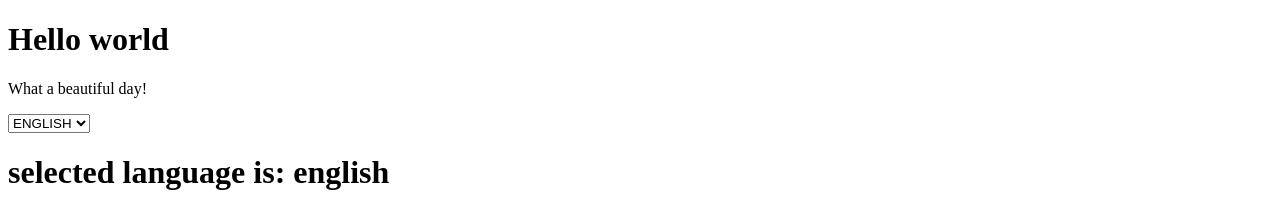
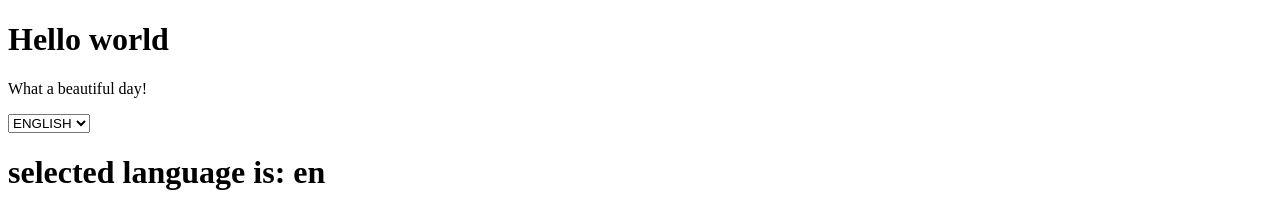
Before and after one commit to SeleneVicenza/react-exercises, a React (Create React App) app: page / in a window 1280 px wide. Shown: the top 212 px of the page. Built offline with nearby package versions, Linux system fonts and the light colour scheme; no server answers.

Commit message:
useContext

```diff
--- a/src/Container.js
+++ b/src/Container.js
@@ -1,32 +1,28 @@
-import React from "react";
+import React, { useState } from "react";
 import { createContext } from "react";
 import DisplayLanguage from "./DisplayLanguage";
 
 export const LanguageContext = createContext('en')
-export default class Container extends React.Component {
+export default function Container() {
 
-    state = {
-        language: 'en',
+    const [language, setLang] = useState('en')
+
+    const handleLanguage = (event) => {
+        setLang(event.target.value)
     }
 
-    handleLanguage=(event)=>{
-            this.setState({
-                language:event.target.value,
-            })
-    }
 
-    render() {
     return (
         <div>
-                <select value={this.state.language} onChange={this.handleLanguage}>
+            <select value={language} onChange={handleLanguage}>
                 <option value='en'>ENGLISH</option>
                 <option value='it'>ITALIANO</option>
             </select>
-                <LanguageContext.Provider value={this.state.language}>
+            <LanguageContext.Provider value={language}>
                 <DisplayLanguage />
             </LanguageContext.Provider>
         </div>
 
     )
+
 }
-}
--- a/src/DisplayLanguage.js
+++ b/src/DisplayLanguage.js
@@ -1,26 +1,18 @@
-import React from "react";
+import React, { useContext } from "react";
 import { LanguageContext } from "./Container";
 
-const Strings = {
-    en: {LANG: "english"},
-    it: {LANG: "italiano"}
-}
 
-export default class DisplayLanguage extends React.Component {
+export default function DisplayLanguage() {
+
+    const language = useContext(LanguageContext)
 
 
+    return (
+        <div>
+            <h1>
+                selected language is: {language}
+            </h1>
+        </div>
+    )
 
-    render() {
-        return (
-            <div>
-                <LanguageContext.Consumer>
-                    {(language)=>{
-                        return (<h1>
-                            selected language is: {Strings[language].LANG}
-                        </h1>)
-                    }}
-                </LanguageContext.Consumer>
-            </div>
-        )
-    }
 }
```
Lines whose indentation alone changed are shown as unchanged.
